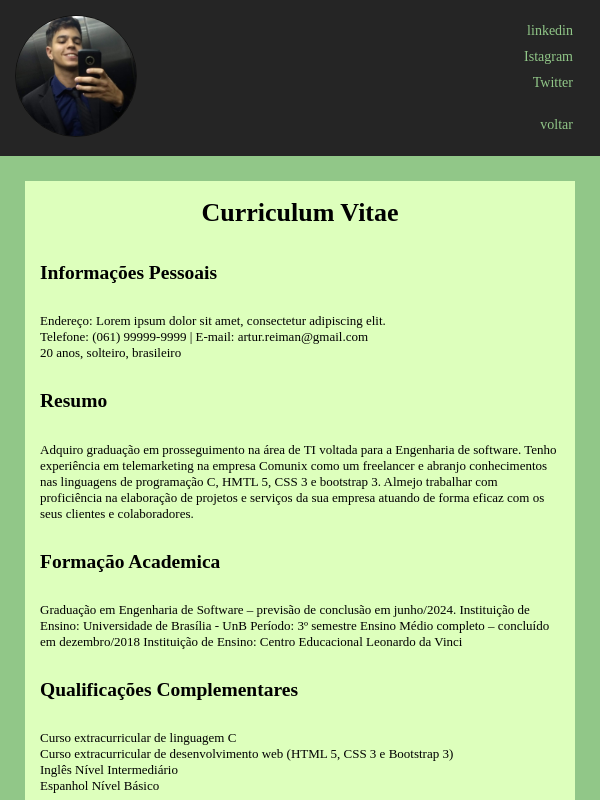
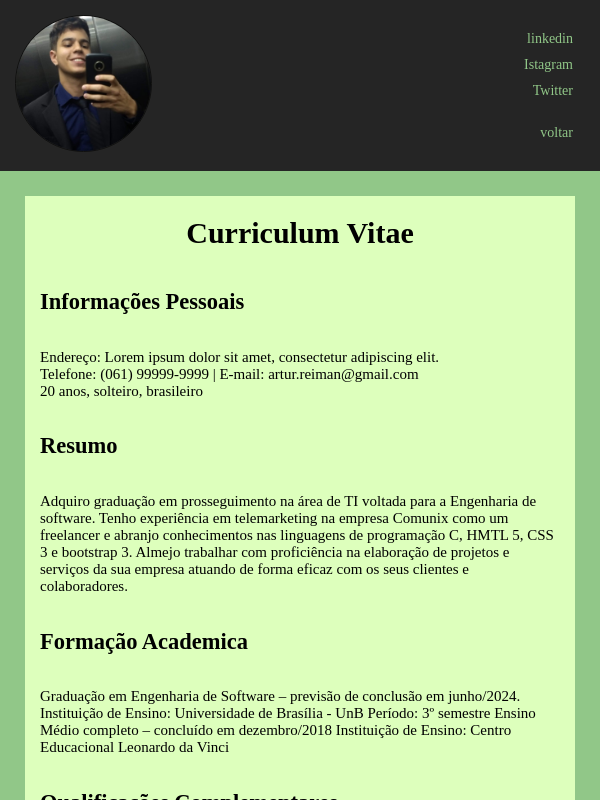
Before and after one commit to artur-seppa/curriculo, a React (Create React App) app: page /Curriculo in a window 600 px wide. Shown: the top 800 px of the page. Built offline with nearby package versions, Linux system fonts and the light colour scheme; a web font is replaced by a local one.

Commit message:
first commit

```diff
--- a/src/components/Corpo/Corpo.css
+++ b/src/components/Corpo/Corpo.css
@@ -32,7 +32,6 @@ h1 ,h2, p{
     margin: 25px;
     padding: 0px 15px;
 
-
 }
 
 @media (min-width:600px){
@@ -43,7 +42,7 @@ h1 ,h2, p{
 
     .conteudo-corpo{
         height: 100%;
-        font-size: 14px;
+        font-size: 17px;
     }
 
 }
@@ -59,11 +58,12 @@ h1 ,h2, p{
     }
 
     h1 ,h2{
-        font-weight: 550;
+        font-weight: 600;
     }
 
+    .conteudo-corpo{
+        height: 100%;
+        font-size: 15px;
+    }
 
-    .conteudo-corpo{
-        font-size: 13px;
-    }
 }
--- a/src/components/Profile/Profile.css
+++ b/src/components/Profile/Profile.css
@@ -69,8 +69,8 @@ a{
     }
 
     img{
-        width: 100px;
-        height: 100px;
+        width: 120px;
+        height: 120px;
         margin: 15px;
     }
 }
@@ -79,13 +79,12 @@ a{
 
 @media (min-width: 600px) {
     img{
-        width: 120px;
-        height: 120px;
+        width: 135px;
+        height: 135px;
         margin: 15px;
     }
 
     .links{
-        font-size: 14px;
         flex-wrap: nowrap;
     }
 
```
